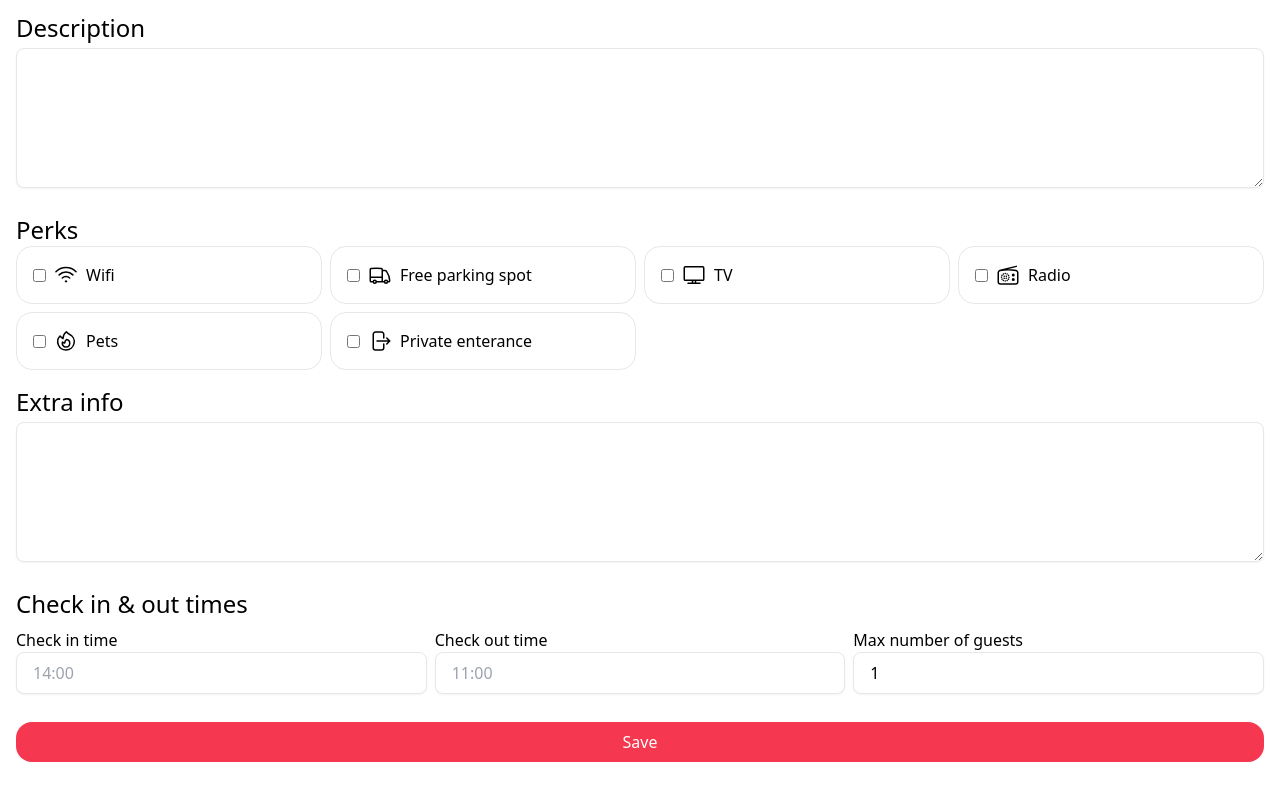
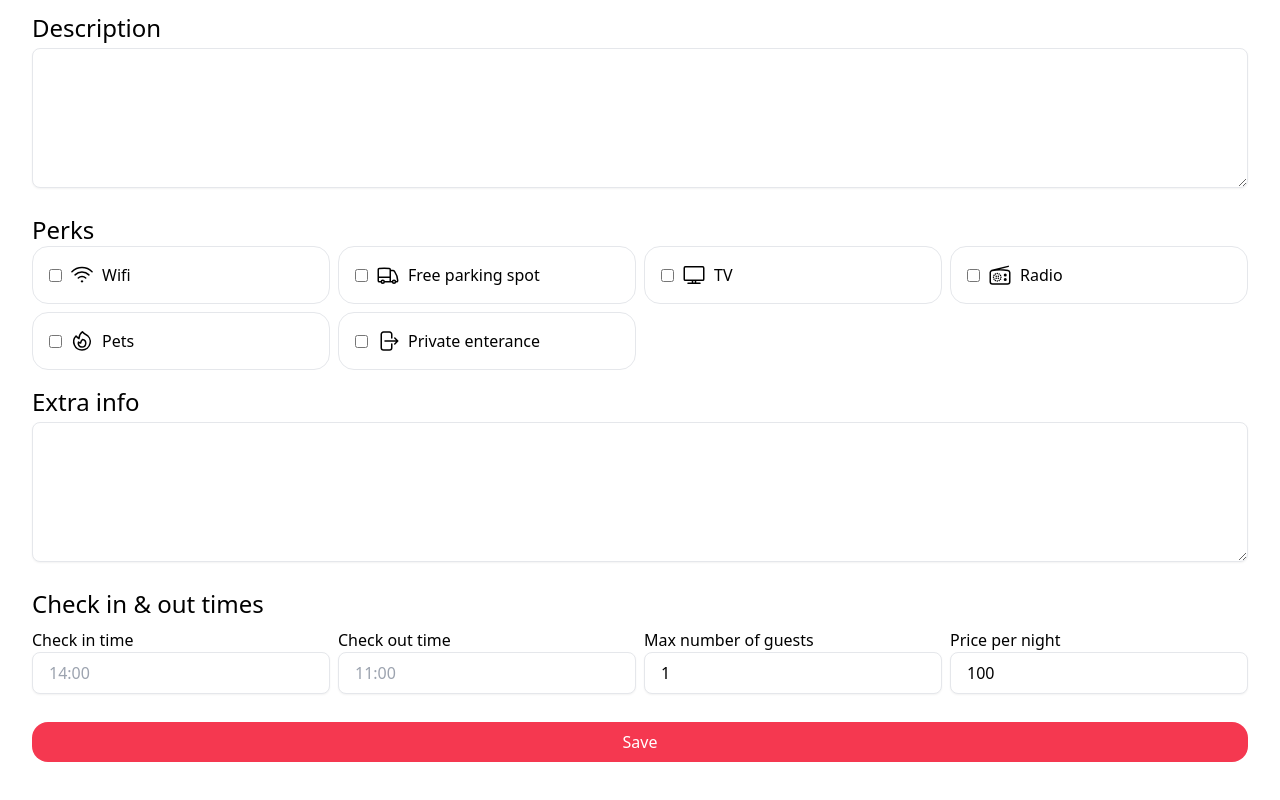
Before and after one commit to Abhirudra1/Room-Dekho, a React (Vite) app in the folder client/: page /account/places/1 in a window 1280 px wide. Shown: the part 586-1386 px from the top of the page. Built offline with nearby package versions, Linux system fonts and the light colour scheme; no server answers.

Commit message:
Till Listing page on home page

```diff
--- a/client/src/Layout.jsx
+++ b/client/src/Layout.jsx
@@ -4,7 +4,7 @@
 
 export default function Layout() {
   return (
-    <div className="p-4 flex flex-col min-h-screen">
+    <div className="py-4 px-8 flex flex-col min-h-screen">
         <Header />
         <Outlet />
     </div>
--- a/client/src/pages/IndexPage.jsx
+++ b/client/src/pages/IndexPage.jsx
@@ -1,12 +1,33 @@
+import axios from "axios";
+import { useEffect, useState } from "react";
 
 
 function IndexPage() {
+    const [places, setPlaces] = useState([]);
+
+    useEffect(()=>{
+        axios.get('/places').then(response =>{
+            setPlaces(response.data)
+        })
+    },[])
+
     return (
-        <div>
-
-        <p>Index Page</p>
-
-    </div>
+        <div className="mt-8 grid gap-x-6 gap-y-8 grid-cols-2 md:grid-cols-3 lg:grid-cols-4">
+            {places.length > 0 && places.map((place, index) => (
+                <div key={index} >
+                    <div className="bg-gray-500 mb-2 rounded-2xl flex">
+                        {place.photos?.[0] && (
+                            <img className="rounded-2xl object-cover aspect-sqaure" src={'http://localhost:4000/uploads/'+place.photos?.[0]} alt="" />
+                        )}
+                    </div>
+                    <h2 className="font-bold te">{place.address}</h2>
+                    <h3 className="text-md xt-gray-500">{place.title}</h3>
+                    <div className="mt-2">
+                        <span className="font-bold">&#8377;{place.price}</span> per night
+                    </div>
+                </div>
+            ))}
+        </div>
      );
 }
 
--- a/client/src/pages/PlacesFormPage.jsx
+++ b/client/src/pages/PlacesFormPage.jsx
@@ -17,6 +17,7 @@
     const [checkIn, setCheckIn] = useState('')
     const [checkOut, setCheckOut] = useState('')
     const [maxGuests, setMaxGuests] = useState(1)
+    const [price, setPrice] = useState(100);
 
     const [redirect, setRedirect] = useState(false);
 
@@ -35,6 +36,7 @@
            setCheckIn(data.checkIn);
            setCheckOut(data.checkOut);
            setMaxGuests(data.maxGuests);
+           setPrice(data.price);
         });
       }, [id]);
 
@@ -44,7 +46,7 @@
         const placeData = {
             title, address, addedPhotos,
             description, perks, extraInfo,
-            checkIn, checkOut, maxGuests,
+            checkIn, checkOut, maxGuests, price
         }
         try {
             if(id){
@@ -112,7 +114,7 @@
                 onChange={(ev) => setExtraInfo(ev.target.value)}
                 />
                 <h3 className="text-2xl mt-4">Check in & out times</h3>
-                <div className="grid sm:grid-cols-3 gap-2">
+                <div className="grid grid-cols-2 md:grid-cols-4 gap-2">
                     <div>
                         <h3 className="mt-2 -mb-1">Check in time</h3>
                         <input
@@ -140,6 +142,15 @@
                         placeholder="4"
                         />
                     </div>
+                    <div>
+                        <h3 className="mt-2 -mb-1">Price per night</h3>
+                        <input
+                        type="number"
+                        value={price}
+                        onChange={(ev) => setPrice(ev.target.value)}
+                        placeholder="4"
+                        />
+                    </div>
                 </div>
                 <button className="primary mt-6 mb-8">Save</button>
             </form>
--- a/client/src/pages/PlacesPage.jsx
+++ b/client/src/pages/PlacesPage.jsx
@@ -10,7 +10,7 @@
     const [places, setPlaces] = useState('');
 
     useEffect(()=>{
-        axios.get('/places').then(({data})=>{
+        axios.get('/user-places').then(({data})=>{
             setPlaces(data)
         })
     },[])
```
Also changed, not shown: client/src/PhotosUploader.jsx (line endings or trailing spaces), 9 other files (tests, documents, lock files or other folders). Lines whose indentation alone changed are shown as unchanged.
